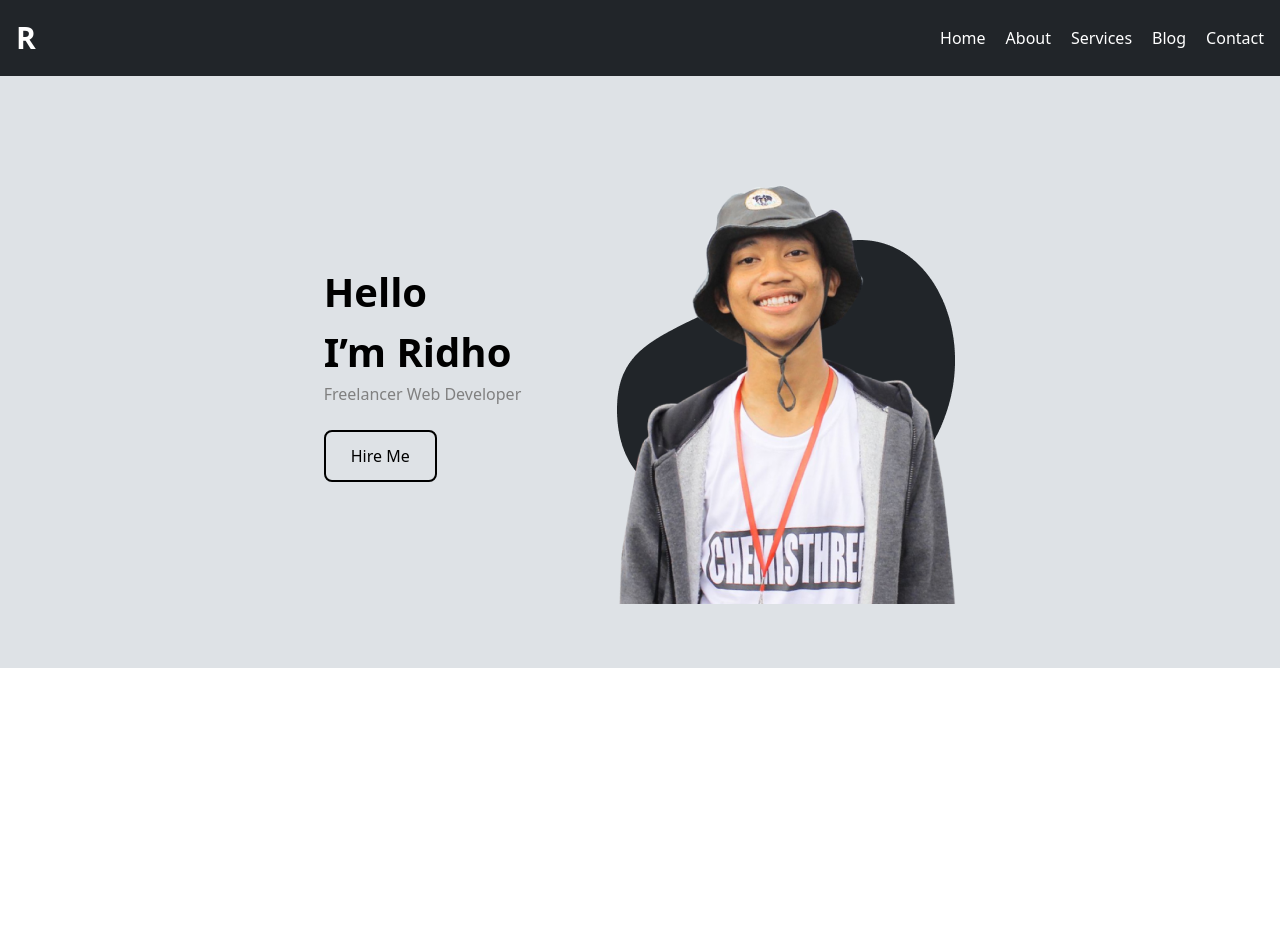
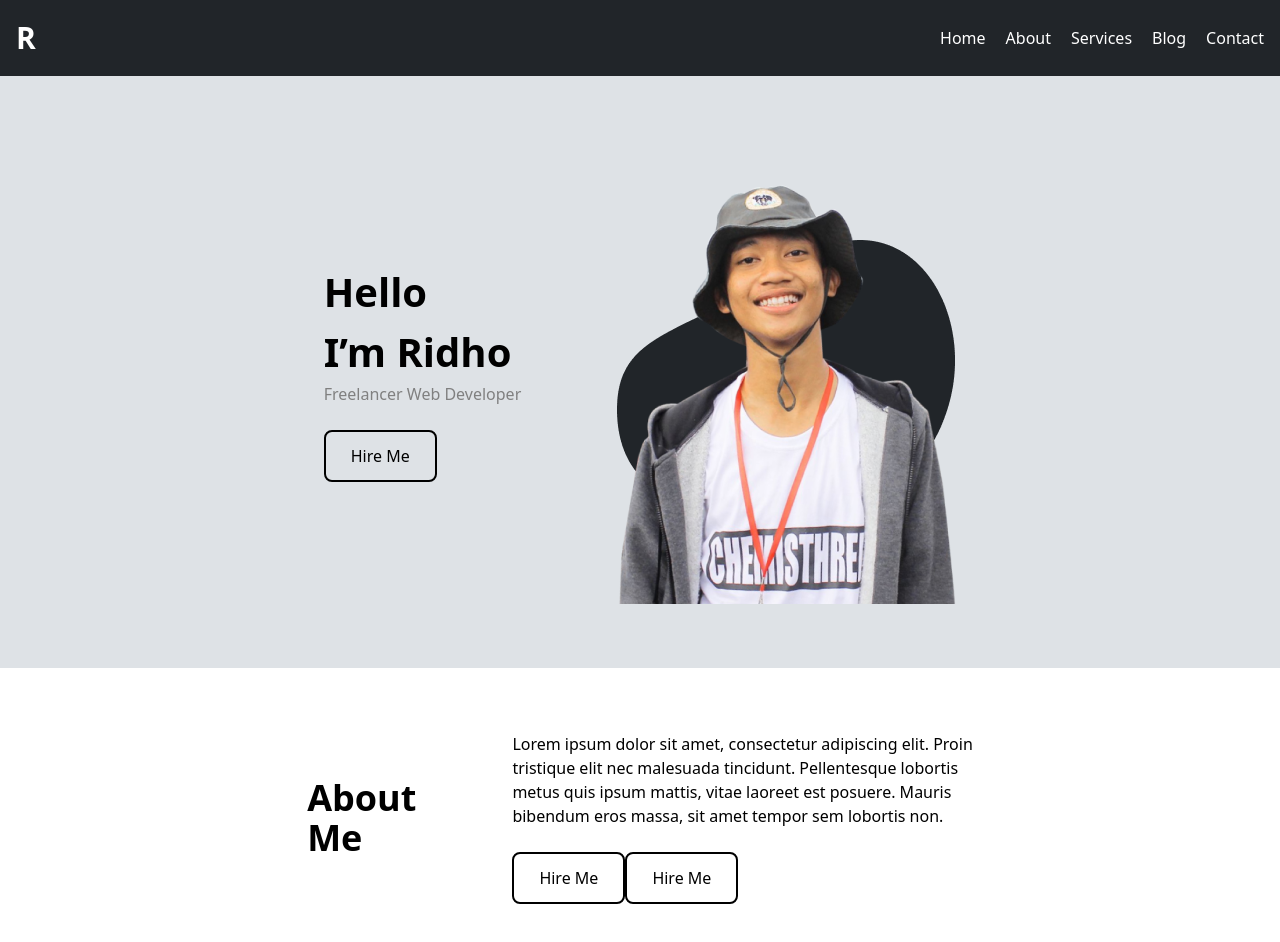
Before and after one commit to saadahmed18/R_By_React, a React (Create React App) app: page / in a window 1280 px wide. Shown: the top 942 px of the page. Before the commit the page ends 800 px from the top, so only its background shows below. Built offline with nearby package versions, Linux system fonts and the light colour scheme.

Commit message:
Add About Component

```diff
--- a/src/App.js
+++ b/src/App.js
@@ -1,11 +1,13 @@
 import "./App.css";
 import Header from "./components/Header";
 import Hero from "./components/Hero";
+import About from "./components/About";
 function App() {
   return (
     <>
-    <Header/>
-    <Hero/>
+      <Header />
+      <Hero />
+      <About />
     </>
   );
 }
--- /dev/null
+++ b/src/components/About.jsx
@@ -0,0 +1,26 @@
+import Button from "./Button";
+function About() {
+  return (
+    <>
+      <section id="about" className="py-16">
+        <div className="container m-auto px-4 flex justify-center items-center gap-24 flex-wrap">
+          <h2 className="text-4xl font-bold">
+            About <br />
+            Me
+          </h2>
+          <div>
+            <p>
+              Lorem ipsum dolor sit amet, consectetur adipiscing elit. Proin <br />
+              tristique elit nec malesuada tincidunt. Pellentesque lobortis <br />
+              metus quis ipsum mattis, vitae laoreet est posuere. Mauris <br />
+              bibendum eros massa, sit amet tempor sem lobortis non.
+            </p>
+            <Button />
+            <Button />
+          </div>
+        </div>
+      </section>
+    </>
+  );
+}
+export default About;
--- /dev/null
+++ b/src/components/Button.jsx
@@ -0,0 +1,10 @@
+function Button() {
+  return (
+    <>
+      <button type="button" className="px-[25px] py-[12px] mt-6 border-2 border-solid border-black rounded-[8px] hover:bg-[#212529] hover:text-white">
+        Hire Me
+      </button>
+    </>
+  );
+}
+export default Button;
--- a/src/components/Header.jsx
+++ b/src/components/Header.jsx
@@ -10,10 +10,10 @@ function Header() {
             <img className="hover:cursor-pointer md:hidden" src="/icons/menu.webp" alt="Menu Icon" />
             <ul className="hidden md:flex gap-5">
               <li>
-                <a href="/">Home</a>
+                <a href="#home">Home</a>
               </li>
               <li>
-                <a href="/">About</a>
+                <a href="#about">About</a>
               </li>
               <li>
                 <a href="/">Services</a>
--- a/src/components/Hero.jsx
+++ b/src/components/Hero.jsx
@@ -1,19 +1,18 @@
+import Button from "./Button";
 function Hero() {
   return (
     <>
-      <section className="bg-[#dee2e6] py-16">
+      <section id="home" className="bg-[#dee2e6] py-16">
         <div className="container m-auto px-4 flex justify-center items-center gap-24 flex-wrap">
-          <div className="col">
+          <div>
             <h1 className="text-[40px] font-bold">
               Hello <br />
               I’m Ridho
             </h1>
             <p className="text-[#808080]">Freelancer Web Developer</p>
-            <button type="button" className="px-[25px] py-[12px] mt-6 border-2 border-solid border-black rounded-[8px]">
-              Hire Me
-            </button>
+            <Button />
           </div>
-          <div className="col">
+          <div>
             <img src="/images/hero.webp" alt="Hero" />
           </div>
         </div>
```
